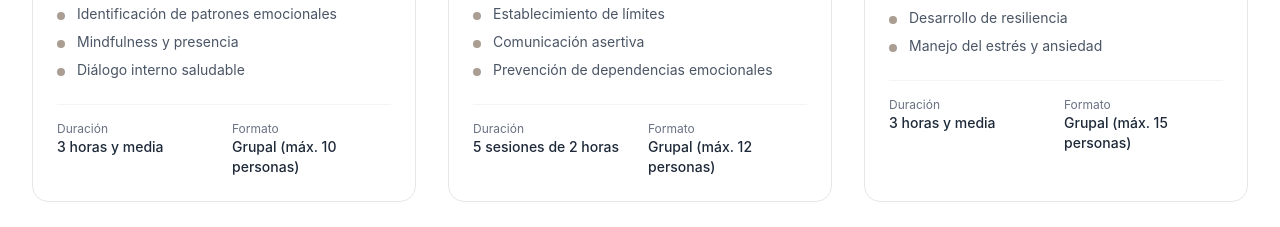
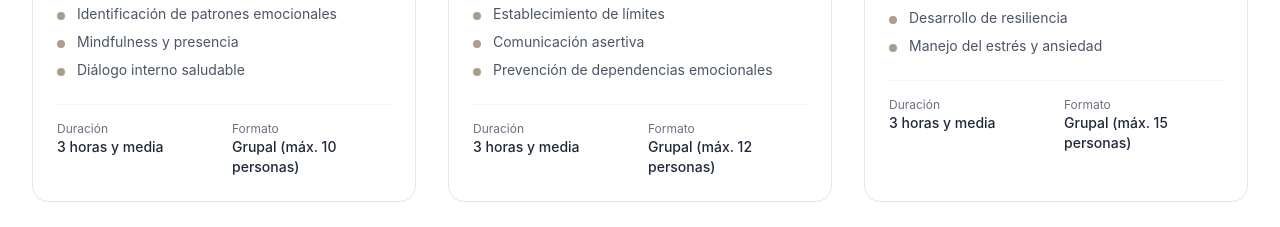
Before and after one commit to isaacsolis2000/centrosentir-app-demo, a React (Vite) app: page /talleres in a window 1280 px wide. Shown: the part 1340-1567 px from the top of the page. Built offline with nearby package versions, Linux system fonts and the light colour scheme.

Commit message:
Update WorkshopsPage.tsx

```diff
--- a/src/presentation/pages/WorkshopsPage.tsx
+++ b/src/presentation/pages/WorkshopsPage.tsx
@@ -56,7 +56,7 @@ const WorkshopsPage: React.FC = () => {
       description: "Espacio para desarrollar una identidad sólida, autoestima y aprender a establecer límites claros en relaciones personales y profesionales.",
       icon: <FaUserShield className="text-3xl" />,
       color: "from-green-400 to-emerald-400",
-      duration: "5 sesiones de 2 horas",
+      duration: "3 horas y media",
       format: "Grupal (máx. 12 personas)",
       topics: [
         "Desarrollo de autoestima",
```
